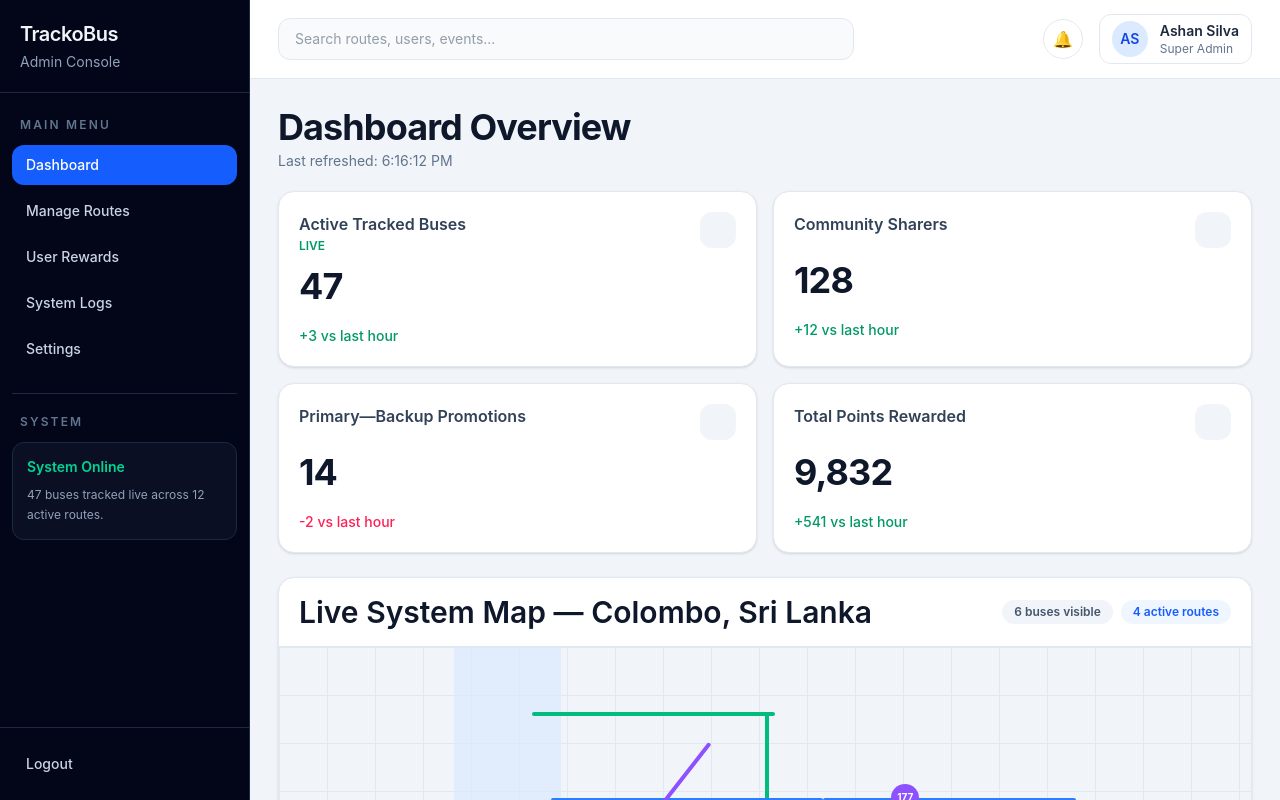
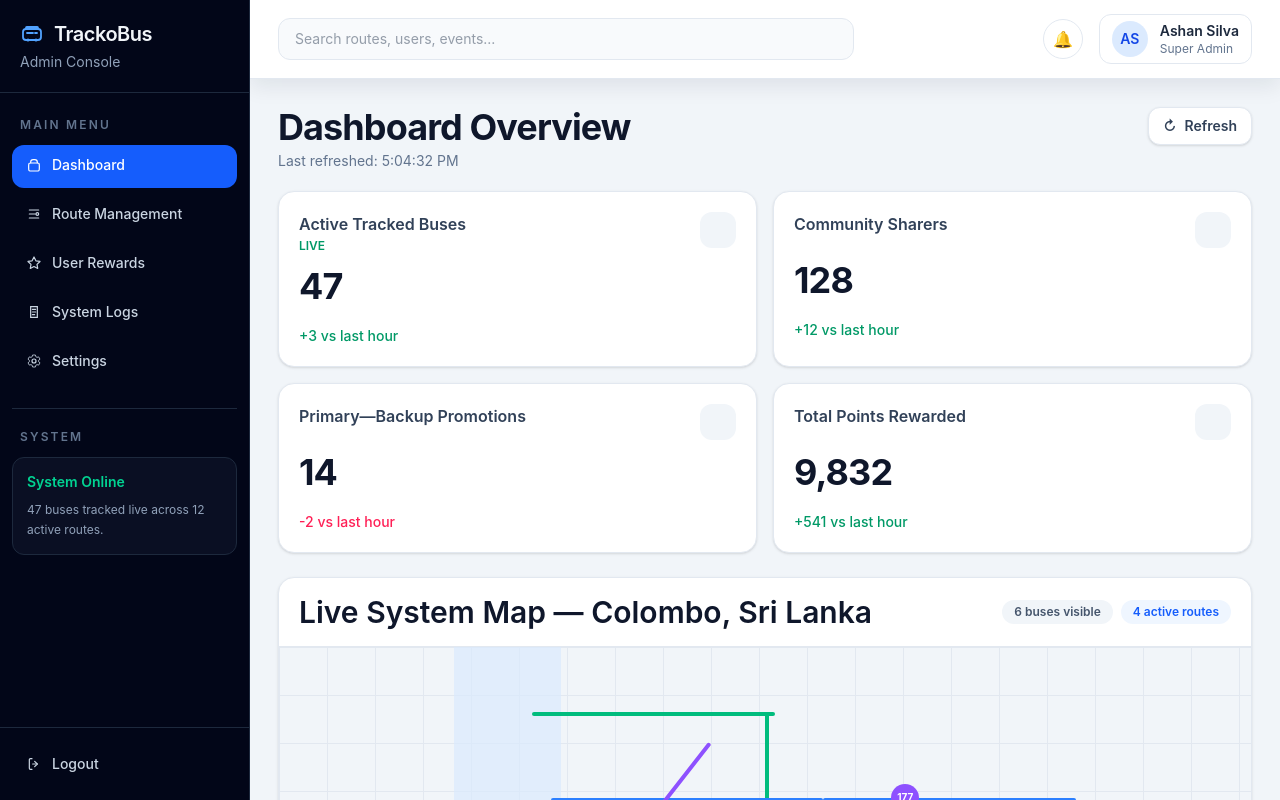
Before and after one commit to TrackoBus/trackobus-admin, a React (Vite) app: page / in a window 1280 px wide. Shown: the top 800 px of the page. Built offline with nearby package versions, Linux system fonts and the light colour scheme.

Commit message:
Changed all navigations clickable and added icons

```diff
--- a/src/App.jsx
+++ b/src/App.jsx
@@ -1,5 +1,14 @@
 import { BrowserRouter, Route, Routes } from 'react-router-dom'
 import AdminLayout from './components/AdminLayout'
+
+function PlaceholderPage({ title, description }) {
+  return (
+    <section className="rounded-2xl border border-slate-200 bg-white p-6 shadow-sm">
+      <h3 className="text-2xl font-bold text-slate-900">{title}</h3>
+      <p className="mt-2 text-slate-600">{description}</p>
+    </section>
+  )
+}
 
 function DashboardPage() {
   const statCards = [
@@ -110,12 +119,37 @@ function DashboardPage() {
 
 function ManageRoutesPage() {
   return (
-    <section className="rounded-2xl border border-slate-200 bg-white p-6 shadow-sm">
-      <h3 className="text-2xl font-bold text-slate-900">Manage Routes</h3>
-      <p className="mt-2 text-slate-600">
-        Create, edit, and organize transport routes from this panel.
-      </p>
-    </section>
+    <PlaceholderPage
+      title="Routes"
+      description="Create, edit, and organize transport routes from this panel."
+    />
+  )
+}
+
+function UserRewardsPage() {
+  return (
+    <PlaceholderPage
+      title="User Rewards"
+      description="Reward campaigns, point redemptions, and reward analytics will appear here."
+    />
+  )
+}
+
+function SystemLogsPage() {
+  return (
+    <PlaceholderPage
+      title="System Logs"
+      description="Audit trails, operational events, and diagnostics will be available on this page."
+    />
+  )
+}
+
+function SettingsPage() {
+  return (
+    <PlaceholderPage
+      title="Settings"
+      description="Global application settings and admin preferences can be managed here."
+    />
   )
 }
 
@@ -125,7 +159,10 @@ function App() {
       <Routes>
         <Route element={<AdminLayout />}>
           <Route index element={<DashboardPage />} />
-          <Route path="manage-routes" element={<ManageRoutesPage />} />
+          <Route path="routes" element={<ManageRoutesPage />} />
+          <Route path="user-rewards" element={<UserRewardsPage />} />
+          <Route path="system-logs" element={<SystemLogsPage />} />
+          <Route path="settings" element={<SettingsPage />} />
         </Route>
       </Routes>
     </BrowserRouter>
--- a/src/components/AdminLayout.jsx
+++ b/src/components/AdminLayout.jsx
@@ -1,22 +1,137 @@
 import { Link, Outlet, useLocation } from 'react-router-dom'
+import { useMemo, useState } from 'react'
+
+function DashboardIcon() {
+  return (
+    <svg viewBox="0 0 24 24" fill="none" className="h-4 w-4" aria-hidden="true">
+      <path
+        d="M4 13.5C4 11.38 4 10.32 4.66 9.66C5.32 9 6.38 9 8.5 9H15.5C17.62 9 18.68 9 19.34 9.66C20 10.32 20 11.38 20 13.5V16.5C20 18.62 20 19.68 19.34 20.34C18.68 21 17.62 21 15.5 21H8.5C6.38 21 5.32 21 4.66 20.34C4 19.68 4 18.62 4 16.5V13.5Z"
+        stroke="currentColor"
+        strokeWidth="1.8"
+      />
+      <path d="M7 9V7.8C7 5.7 8.7 4 10.8 4H13.2C15.3 4 17 5.7 17 7.8V9" stroke="currentColor" strokeWidth="1.8" />
+    </svg>
+  )
+}
+
+function RoutesIcon() {
+  return (
+    <svg viewBox="0 0 24 24" fill="none" className="h-4 w-4" aria-hidden="true">
+      <path d="M5 6H19M5 12H14M5 18H19" stroke="currentColor" strokeWidth="1.8" strokeLinecap="round" />
+      <circle cx="17" cy="12" r="2" stroke="currentColor" strokeWidth="1.8" />
+    </svg>
+  )
+}
+
+function RewardsIcon() {
+  return (
+    <svg viewBox="0 0 24 24" fill="none" className="h-4 w-4" aria-hidden="true">
+      <path d="M12 3L14.85 8.77L21 9.67L16.5 14.05L17.56 20.2L12 17.27L6.44 20.2L7.5 14.05L3 9.67L9.15 8.77L12 3Z" stroke="currentColor" strokeWidth="1.8" strokeLinejoin="round" />
+    </svg>
+  )
+}
+
+function LogsIcon() {
+  return (
+    <svg viewBox="0 0 24 24" fill="none" className="h-4 w-4" aria-hidden="true">
+      <path d="M7 4H17V20H7V4Z" stroke="currentColor" strokeWidth="1.8" />
+      <path d="M9.5 8H14.5M9.5 12H14.5M9.5 16H13" stroke="currentColor" strokeWidth="1.8" strokeLinecap="round" />
+    </svg>
+  )
+}
+
+function SettingsIcon() {
+  return (
+    <svg viewBox="0 0 24 24" fill="none" className="h-4 w-4" aria-hidden="true">
+      <circle cx="12" cy="12" r="3" stroke="currentColor" strokeWidth="1.8" />
+      <path
+        d="M19 12C19 12.37 18.97 12.73 18.9 13.08L21 14.72L19 18.18L16.52 17.43C15.98 17.88 15.37 18.25 14.7 18.5L14.15 21H9.85L9.3 18.5C8.63 18.25 8.02 17.88 7.48 17.43L5 18.18L3 14.72L5.1 13.08C5.03 12.73 5 12.37 5 12C5 11.63 5.03 11.27 5.1 10.92L3 9.28L5 5.82L7.48 6.57C8.02 6.12 8.63 5.75 9.3 5.5L9.85 3H14.15L14.7 5.5C15.37 5.75 15.98 6.12 16.52 6.57L19 5.82L21 9.28L18.9 10.92C18.97 11.27 19 11.63 19 12Z"
+        stroke="currentColor"
+        strokeWidth="1.2"
+        strokeLinejoin="round"
+      />
+    </svg>
+  )
+}
+
+function LogoutIcon() {
+  return (
+    <svg viewBox="0 0 24 24" fill="none" className="h-4 w-4" aria-hidden="true">
+      <path d="M9 4H6.5C5.67 4 5 4.67 5 5.5V18.5C5 19.33 5.67 20 6.5 20H9" stroke="currentColor" strokeWidth="1.8" strokeLinecap="round" />
+      <path d="M13 8L17 12L13 16" stroke="currentColor" strokeWidth="1.8" strokeLinecap="round" strokeLinejoin="round" />
+      <path d="M10 12H17" stroke="currentColor" strokeWidth="1.8" strokeLinecap="round" />
+    </svg>
+  )
+}
+
+function BrandLogo() {
+  return (
+    <svg viewBox="0 0 24 24" fill="none" className="h-6 w-6 text-blue-400" aria-hidden="true">
+      <rect x="3" y="7" width="18" height="11" rx="3" stroke="currentColor" strokeWidth="1.8" />
+      <path d="M7 11H13" stroke="currentColor" strokeWidth="1.8" strokeLinecap="round" />
+      <path d="M15 11H17" stroke="currentColor" strokeWidth="1.8" strokeLinecap="round" />
+      <circle cx="8" cy="18" r="1.5" fill="currentColor" />
+      <circle cx="16" cy="18" r="1.5" fill="currentColor" />
+      <path d="M6 7V5.8C6 5.36 6.36 5 6.8 5H17.2C17.64 5 18 5.36 18 5.8V7" stroke="currentColor" strokeWidth="1.8" />
+    </svg>
+  )
+}
 
 const mainMenuItems = [
-  { label: 'Dashboard', to: '/' },
-  { label: 'Manage Routes', to: '/manage-routes' },
-  { label: 'User Rewards' },
-  { label: 'System Logs' },
-  { label: 'Settings' },
+  { label: 'Dashboard', to: '/', icon: DashboardIcon },
+  { label: 'Route Management', to: '/routes', icon: RoutesIcon },
+  { label: 'User Rewards', to: '/user-rewards', icon: RewardsIcon },
+  { label: 'System Logs', to: '/system-logs', icon: LogsIcon },
+  { label: 'Settings', to: '/settings', icon: SettingsIcon },
 ]
+
+const pageTitleByPath = {
+  '/': 'Dashboard Overview',
+  '/routes': 'Routes',
+  '/user-rewards': 'User Rewards',
+  '/system-logs': 'System Logs',
+  '/settings': 'Settings',
+}
 
 function AdminLayout() {
   const { pathname } = useLocation()
   const isDashboard = pathname === '/'
+  const [lastRefreshedAt, setLastRefreshedAt] = useState(new Date())
+
+  const pageTitle = useMemo(() => {
+    if (pageTitleByPath[pathname]) {
+      return pageTitleByPath[pathname]
+    }
+
+    const startsWithMatch = Object.keys(pageTitleByPath).find(
+      (path) => path !== '/' && pathname.startsWith(path),
+    )
+
+    return startsWithMatch ? pageTitleByPath[startsWithMatch] : 'Dashboard Overview'
+  }, [pathname])
+
+  const lastRefreshedText = useMemo(
+    () =>
+      lastRefreshedAt.toLocaleTimeString([], {
+        hour: 'numeric',
+        minute: '2-digit',
+        second: '2-digit',
+      }),
+    [lastRefreshedAt],
+  )
+
+  const handleRefresh = () => {
+    setLastRefreshedAt(new Date())
+  }
 
   return (
     <div className="min-h-screen bg-slate-100 text-slate-800">
       <aside className="fixed left-0 top-0 z-30 flex h-screen w-[250px] flex-col border-r border-slate-800 bg-slate-950 text-slate-100">
         <div className="border-b border-slate-800 px-5 py-5">
-          <h1 className="text-xl font-semibold tracking-tight">TrackoBus</h1>
+          <div className="flex items-center gap-2.5">
+            <BrandLogo />
+            <h1 className="text-xl font-semibold tracking-tight">TrackoBus</h1>
+          </div>
           <p className="mt-1 text-sm text-slate-400">Admin Console</p>
         </div>
 
@@ -38,18 +153,15 @@ function AdminLayout() {
                   : 'text-slate-300 hover:bg-slate-900 hover:text-white'
               }`
 
-              if (item.to) {
-                return (
-                  <Link key={item.label} to={item.to} className={itemClasses}>
-                    {item.label}
-                  </Link>
-                )
-              }
+              const ItemIcon = item.icon
 
               return (
-                <div key={item.label} className={itemClasses}>
-                  {item.label}
-                </div>
+                <Link key={item.label} to={item.to} className={itemClasses}>
+                  <span className="inline-flex items-center gap-2.5">
+                    <ItemIcon />
+                    <span>{item.label}</span>
+                  </span>
+                </Link>
               )
             })}
           </nav>
@@ -70,15 +182,16 @@ function AdminLayout() {
         <div className="border-t border-slate-800 px-3 py-4">
           <button
             type="button"
-            className="w-full rounded-xl px-3.5 py-2.5 text-left text-sm font-medium text-slate-300 transition hover:bg-slate-900 hover:text-white"
+            className="inline-flex w-full items-center gap-2.5 rounded-xl px-3.5 py-2.5 text-left text-sm font-medium text-slate-300 transition hover:bg-slate-900 hover:text-white"
           >
+            <LogoutIcon />
             Logout
           </button>
         </div>
       </aside>
 
       <div className="ml-[250px] flex min-h-screen flex-1 flex-col">
-        <header className="sticky top-0 z-20 border-b border-slate-200 bg-white/95 px-7 py-3.5 backdrop-blur">
+        <header className="sticky top-0 z-20 border-b border-slate-200 bg-white/95 px-7 py-3.5 shadow-[0_8px_20px_rgba(15,23,42,0.08)] backdrop-blur">
           <div className="flex items-center justify-between gap-5">
             <div className="max-w-xl flex-1">
               <input
@@ -111,12 +224,23 @@ function AdminLayout() {
         </header>
 
         <main className="flex-1 p-7">
-          <div className="mb-5">
-            <h2 className="text-4xl font-bold tracking-tight text-slate-900">
-              {isDashboard ? 'Dashboard Overview' : 'Manage Routes'}
-            </h2>
+          <div className="mb-5 flex flex-wrap items-start justify-between gap-3">
+            <div>
+              <h2 className="text-4xl font-bold tracking-tight text-slate-900">{pageTitle}</h2>
+              {isDashboard ? (
+                <p className="mt-1 text-sm text-slate-500">Last refreshed: {lastRefreshedText}</p>
+              ) : null}
+            </div>
+
             {isDashboard ? (
-              <p className="mt-1 text-sm text-slate-500">Last refreshed: 6:16:12 PM</p>
+              <button
+                type="button"
+                onClick={handleRefresh}
+                className="inline-flex items-center gap-2 rounded-xl border border-slate-200 bg-white px-3.5 py-2 text-sm font-semibold text-slate-700 shadow-sm transition hover:bg-slate-50"
+              >
+                <span aria-hidden="true">↻</span>
+                Refresh
+              </button>
             ) : null}
           </div>
 
```
